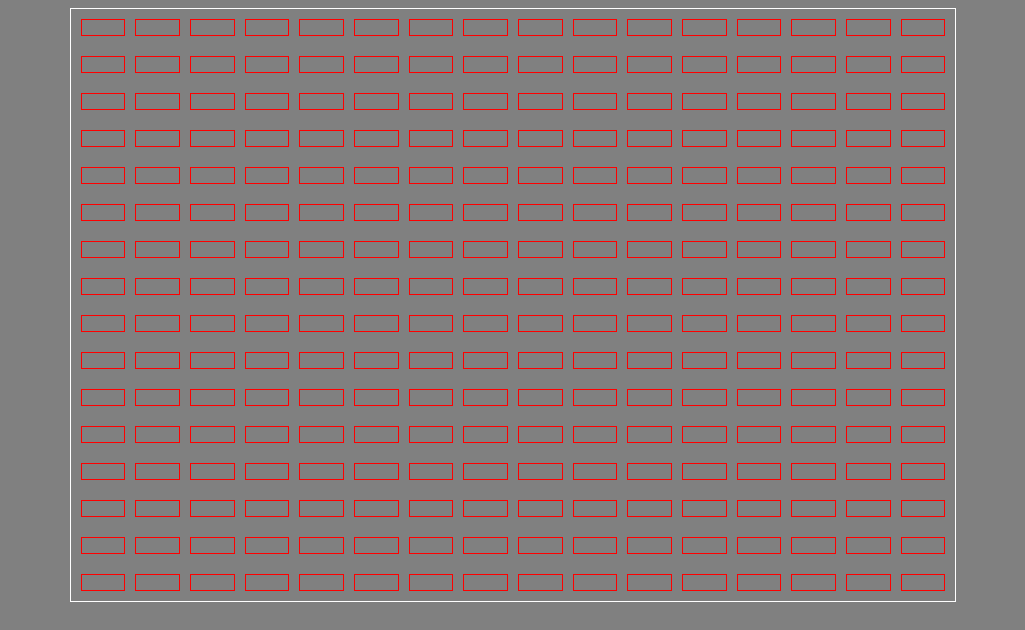
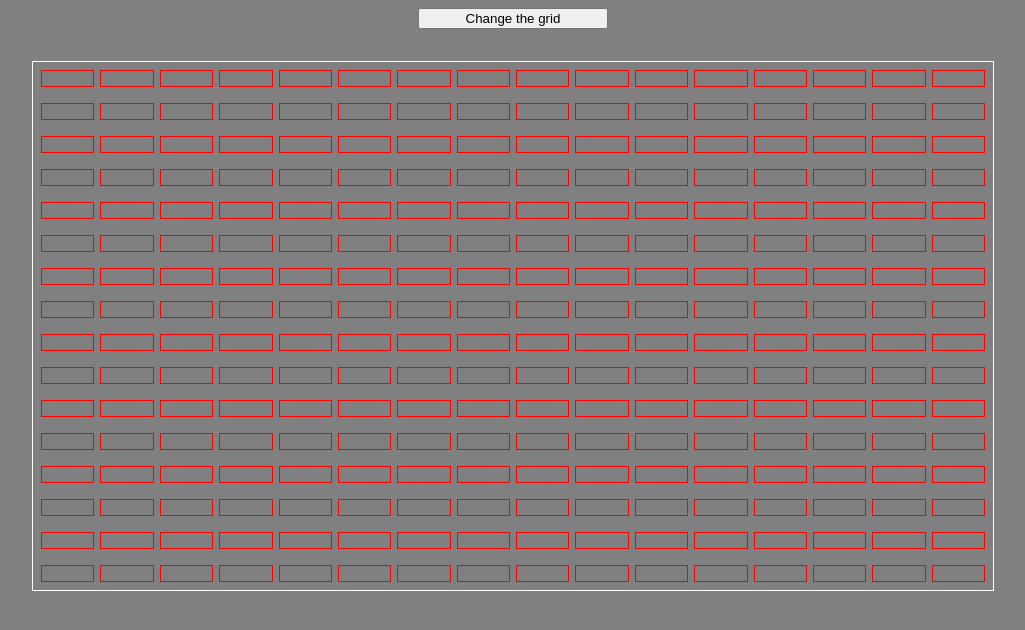
Before and after one commit to yazmyrad/odinProject, a plain HTML site: page etchSketch/index.html in a window 1280 px wide. Shown: the whole page, without its empty margins (127-1152 px from the left). Drawn offline with Linux system fonts and the light colour scheme.

Commit message:
Button to change the size is added

```diff
--- a/etchSketch/index.html
+++ b/etchSketch/index.html
@@ -8,6 +8,10 @@
     <link rel="stylesheet" href="style.css">
   </head>
   <body>
+  	<div id="btn">
+  		<button id="button">Change the grid</button>
+  		<p id="paragraph" style="color:white; font-weight:300;"></p>
+  	</div>
   	<div id="container"></div>
     <script src="index.js"></script>
   </body>
--- a/etchSketch/index.js
+++ b/etchSketch/index.js
@@ -1,8 +1,5 @@
-window.onload = () => {
-const LENGTH = 16;
-const WIDTH  = 16;
-
 let container = document.getElementById("container");
+function gridding(LENGTH, WIDTH){
 
 	for (let i=0; i<LENGTH; i++){
 		let block = document.createElement('div');
@@ -15,22 +12,59 @@ for (let i=0; i<LENGTH; i++){
 			gridDiv.className = 'block';
 			gridDiv.style.border = '0.7px solid red';
 			gridDiv.style.flex  = '1';
-		gridDiv.style.margin = '5px';
-		gridDiv.style.width  = '8px';
+			gridDiv.style.margin = '3px';
 			gridDiv.style.height = '15px';
 
 			block.appendChild(gridDiv);
 		};
 		container.appendChild(block);
 	};
+	const colors = [
+	    "#ffd7d5",
+	    "#ffe9d6",
+	    "#ffffd1",
+	    "#d6ffda",
+	    "#d7eeff",
+	    "#dad6ff",
+	    "#ffd6e8",
+	    "#f5f5dc",
+	    "#f4e4e4",
+	    "#e4e6f4"
+	  ];
 
+	const randomColor = colors[Math.floor(Math.random() * colors.length)];
 	let style = document.createElement('style');
-var css  = '.block:hover{ background-color: white }';
+	var css  = `.block:hover{ background-color: ${randomColor} }`;
 	if (style.styleSheet) {
 	    style.styleSheet.cssText = css;
 	} else {
 	    style.appendChild(document.createTextNode(css));
+	};
+	document.getElementsByTagName('head')[0].appendChild(style);
+
 }
 
-document.getElementsByTagName('head')[0].appendChild(style);
+gridding(16, 16);
+
+function checkNumber(string){
+	return /^([1-9]|[1-3][0-9])$/.test(string);
 }
+var button = document.getElementById('button');
+
+button.addEventListener('click', function() {
+	let child = container.firstElementChild;
+        while (child) {
+            container.removeChild(child);
+            child = container.lastElementChild;
+        }
+	let row = prompt('Number of row elements').toLowerCase();
+	let column = prompt('NUmber of column elements').toLowerCase();
+	const log = document.getElementById('paragraph');
+
+	if (!checkNumber(row) && !checkNumber(column)) {
+	    	log.innerText = "Please input number between 1 and 39";
+	  } else{
+	  	gridding(parseInt(row), parseInt(column));
+	  	log.innerText = '';
+	  }
+});
--- a/etchSketch/style.css
+++ b/etchSketch/style.css
@@ -8,5 +8,13 @@ body {
 	flex-direction:column;
 	margin:auto;
 	height:fit-content;
-	width:70%;
+	width:960px;
 }
+
+#btn {
+	display:flex;
+	margin-left:auto;
+	margin-right:auto;
+	flex-direction:column;
+	width: 15%;
+}
```
Lines whose indentation alone changed are shown as unchanged.
